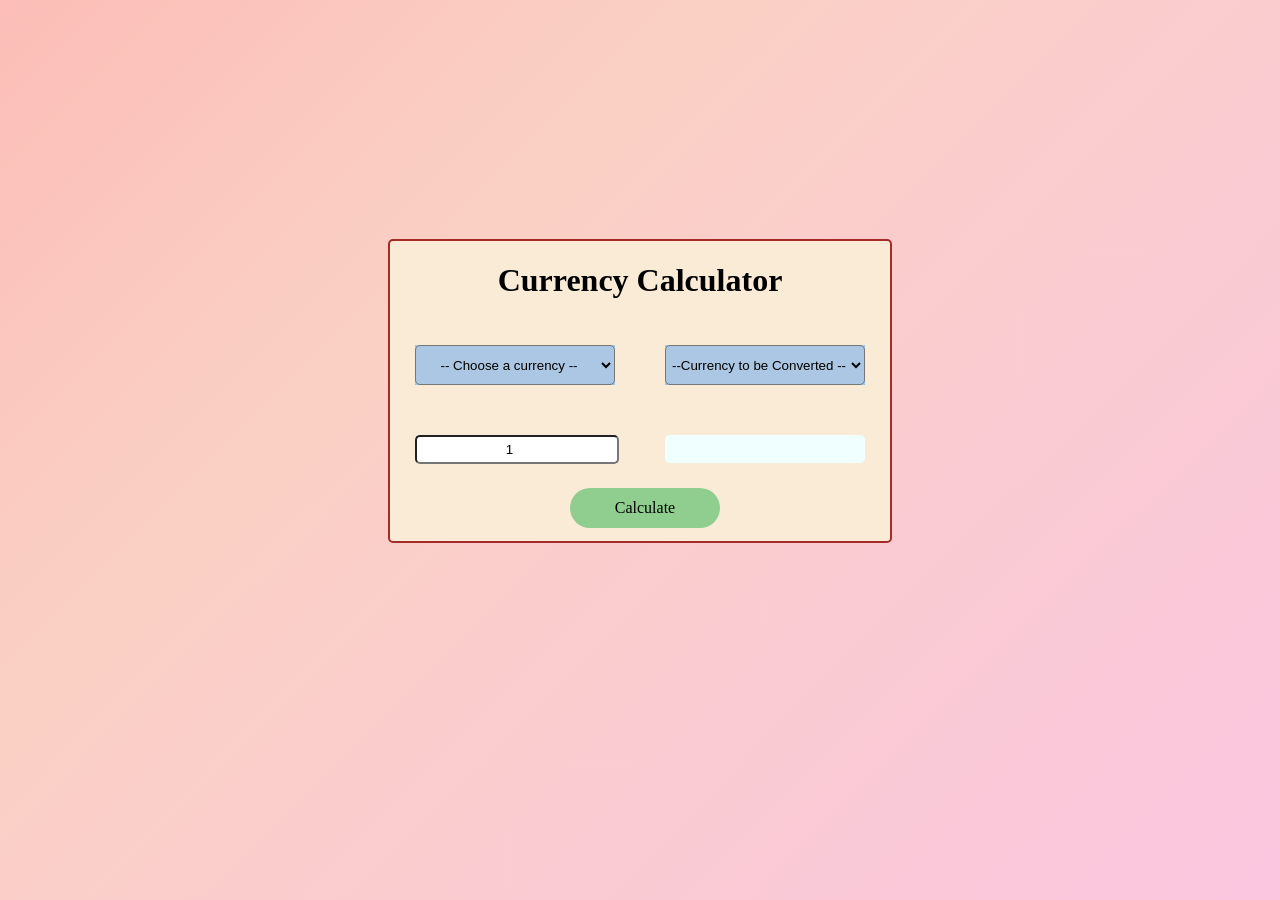
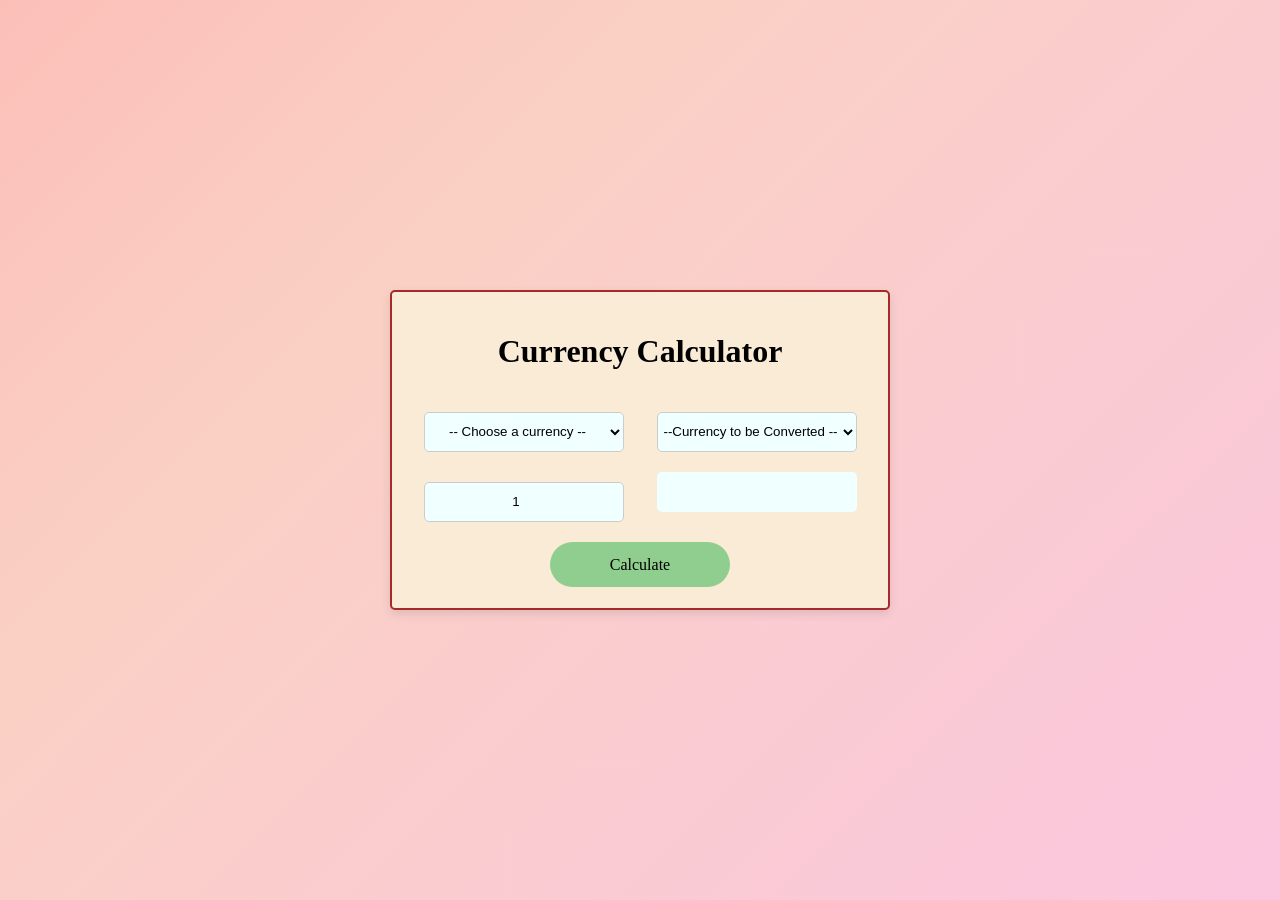

Refactor styles for improved layout and responsiveness

--- a/styles.css
+++ b/styles.css
@@ -1,103 +1,79 @@
-*{
-   text-align: center; 
-}
-body{
-    
-    height: 85vh;
-    align-content: center;
-     background: linear-gradient(135deg, #ff9a9e, #fad0c4, #fbc2eb, #a18cd1, #fbc2eb);
-      background-size: 400% 400%;
-      animation: gradientAnimation 15s ease infinite;
-}
- @keyframes gradientAnimation {
-      0% { background-position: 0% 50%; }
-      50% { background-position: 100% 50%; }
-      100% { background-position: 0% 50%; }
-    }
-.main{
-    display: inline-block;
-    background-color: antiquewhite;
-     width: 500px;
-    height:300px;
+* {
     text-align: center;
-    margin: auto;
-    user-select: none;
+    box-sizing: border-box;
+}
+
+@keyframes gradientAnimation {
+    0% { background-position: 0% 50%; }
+    50% { background-position: 100% 50%; }
+    100% { background-position: 0% 50%; }
+}
+
+body {
+    display: flex;
+    justify-content: center;
+    align-items: center;
+    min-height: 100vh;
+    margin: 0;
+    background: linear-gradient(135deg, #ff9a9e, #fad0c4, #fbc2eb, #a18cd1, #fbc2eb);
+    background-size: 400% 400%;
+    animation: gradientAnimation 15s ease infinite;
+}
+
+.main {
+    background-color: antiquewhite;
+    width: 500px;
+    min-height: 320px;
+    padding: 20px;
     border-radius: 5px;
     border: 2px solid brown;
-    box-shadow: inset;
+    box-shadow: 0 4px 10px rgba(0,0,0,0.1);
 }
-.container{
-   
+
+.container {
     display: grid;
     grid-template-columns: 1fr 1fr;
-    
-    
+    gap: 10px;
+    justify-items: center;
+}
+
+.choices, select, #amount, #result, input {
+    width: 200px;
+    height: 40px;
+    margin: 10px 0;
+}
+
+select, input {
+    border-radius: 5px;
+    border: 1px solid #ccc;
+    background-color: azure;
+}
+
+#result {
+    display: flex;
     justify-content: center;
-}
-.choices{
-    background-color: #9DC3E6;
-    width:200px;
-    height: 40px;
-    margin:25px;
-}
-#amount{
-    margin:25px;
-    width:200px;
-    background-color:azure;
-    height: 28px;
-    border-radius: 5px;
-}
-#result{
-    margin:25px;
-    width:200px;
-    background-color:azure;
-    height: 28px;
-    border-radius: 5px;
     align-items: center;
-}
-input{
-    width:200px;
-    height:25px;
-    padding:0px;
-    border-radius:5px;
-}
-#btn{
-    height: 40px;
-    background-color: #8fce8f;
-    align-content: center;
-    text-align: center;
-    border-radius:20px;
-    width:150px;
-    margin-left:180px
-}
-#btn:hover{
-    cursor: pointer;
-    background-color:#7D9E7D
-}
-select{
-    height: 40px;
-    width:200px;
-    background-color: #b6cce18f;
+    background-color: azure;
     border-radius: 5px;
+    font-weight: bold;
 }
+
+#btn {
+    height: 45px;
+    background-color: #8fce8f;
+    line-height: 45px;
+    border-radius: 25px;
+    width: 180px;
+    margin: 20px auto 0;
+    cursor: pointer;
+    transition: background 0.3s;
+}
+
+#btn:hover {
+    background-color: #7D9E7D;
+}
+
 @media screen and (max-width: 520px) {
-    .main{
-        width: 300px;
-        height:600px;
-        display: grid;
-        grid-template-columns: 1fr;
-        text-align: center;
-       }
-       h1{
-        text-decoration: underline;
-       }
-     .container{
-        display: grid;
-        grid-template-columns: 1fr;
-        text-align: center;
-        gap: 20px;
-      }
-     #btn{
-        margin: auto;
-     }
+    .main { width: 95%; height: auto; }
+    .container { grid-template-columns: 1fr; }
 }
